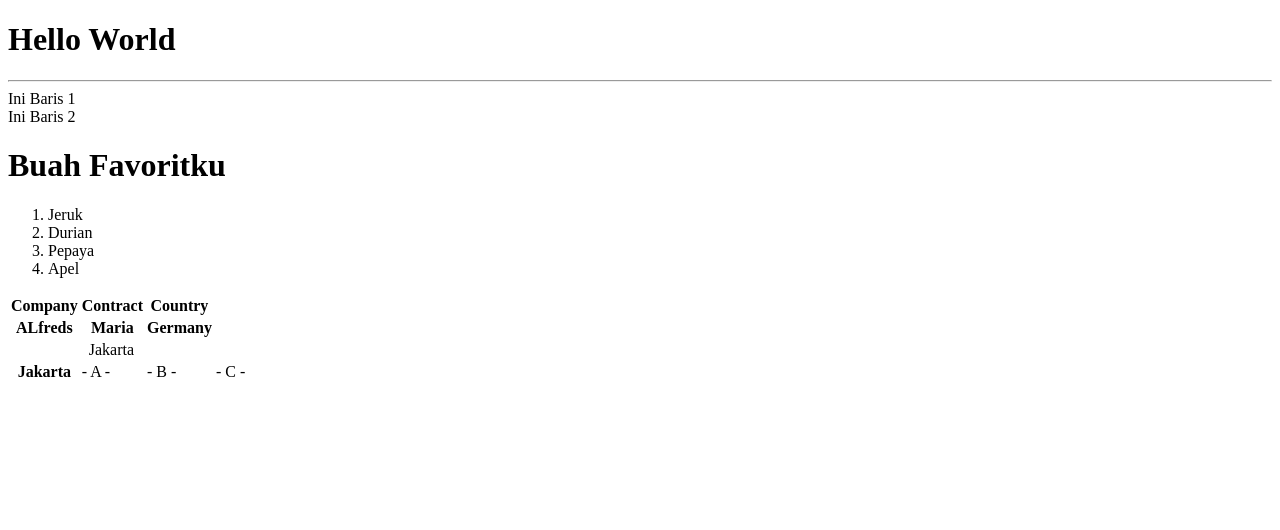
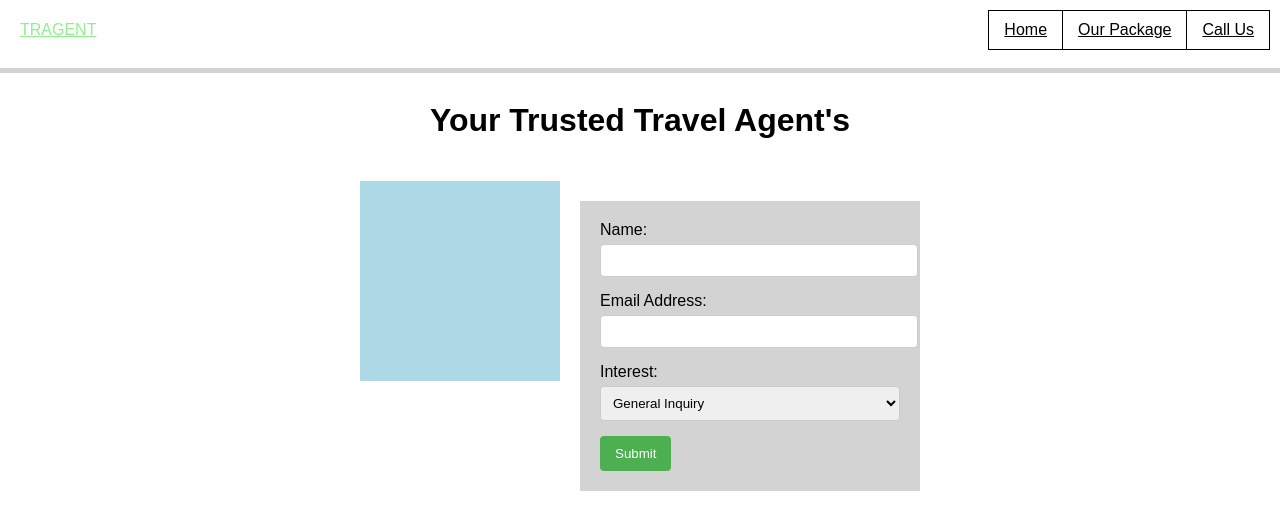
Before and after one commit to RaditiaSatriawan/backToWeb, a plain HTML site: page index.html in a window 1280 px wide. Drawn offline with Linux system fonts and the light colour scheme.

Commit message:
add some files

```diff
--- /dev/null
+++ b/css/style.css
@@ -0,0 +1,122 @@
+/* Existing CSS styles */
+body {
+    margin: 0;
+    font-family: Arial, Helvetica, sans-serif;
+    display: flex;
+    flex-direction: column;
+}
+
+.topnav {
+    overflow: hidden;
+    padding: 5px;
+    display: flex;
+    justify-content: space-between;
+    align-items: center;
+}
+
+.topnav a {
+    color: black;
+    text-align: center;
+    margin: auto;
+    width: auto;
+    padding: 5px;
+    /* Adjusted padding */
+}
+
+.topnav .active {
+    color: lightgreen;
+    margin-left: 10px;
+    /* Adjusted margin for TRAGENT */
+}
+
+.topnav-right {
+    padding: 5px;
+}
+
+table,
+th,
+td {
+    border: 1px solid black;
+    border-collapse: collapse;
+    padding: 10px;
+}
+
+
+.main-container {
+    display: flex;
+    justify-content: center;
+    align-items: flex-start;
+    flex-wrap: wrap;
+    margin-top: 20px;
+    /* Adjust as needed */
+}
+
+.banner {
+    width: 200px;
+    /* Adjust width as needed */
+    height: 200px;
+    /* Adjust height as needed */
+    background-color: lightblue;
+    /* Example background color */
+    margin-right: 20px;
+    /* Add some space between the banner and the contact form */
+}
+
+.contact-form-container {
+    background-color: lightgrey;
+    /* Grey background color */
+    padding: 20px;
+    /* Add padding for spacing */
+    width: 300px;
+    /* Adjust form width as needed */
+    margin-top: 20px;
+    /* Adjust as needed */
+}
+
+.contact-form {
+    /* No specific styles needed */
+}
+
+.form-group {
+    margin-bottom: 15px;
+    /* Add margin between form groups */
+}
+
+label {
+    display: block;
+    /* Make labels block elements */
+    margin-bottom: 5px;
+    /* Add margin between labels and inputs */
+}
+
+input[type="text"],
+input[type="email"],
+select {
+    width: 100%;
+    /* Make inputs and select full width */
+    padding: 8px;
+    /* Add padding */
+    border: 1px solid #ccc;
+    /* Add border */
+    border-radius: 4px;
+    /* Add border radius */
+}
+
+button {
+    background-color: #4CAF50;
+    /* Green */
+    color: white;
+    padding: 10px 15px;
+    border: none;
+    border-radius: 4px;
+    cursor: pointer;
+}
+
+button:hover {
+    background-color: #45a049;
+}
+
+h1 {
+    text-align: center;
+    /* Center the h1 title */
+}
--- a/index.html
+++ b/index.html
@@ -1,47 +1,55 @@
 <!DOCTYPE html>
 <html lang="en">
+
 <head>
     <meta charset="UTF-8">
     <meta name="viewport" content="width=device-width, initial-scale=1.0">
-    <title>Document</title>
+    <link rel="stylesheet" href="css/style.css">
+    <title>Your Travel Agent</title>
 </head>
+
 <body>
-    <h1>Hello World</h1>
-    <hr>
-    Ini Baris 1
-    <br>
-    Ini Baris 2
+    <div class="topnav">
+        <a class="active" href="#home">TRAGENT</a>
+        <div class="topnav-right">
+            <table>
+                <tr>
+                    <td><a href="">Home</a></td>
+                    <td><a href="">Our Package</a></td>
+                    <td><a href="">Call Us</a></td>
+                </tr>
+            </table>
+        </div>
+    </div>
+    <hr width="100%;" color="lightgrey" size="5">
+    <h1>Your Trusted Travel Agent's</h1>
+    <div class="main-container">
+        <div class="banner">
+            <!-- Square photo banner goes here -->
+        </div>
+        <div class="contact-form-container">
+            <form class="contact-form">
+                <div class="form-group">
+                    <label for="name">Name:</label>
+                    <input type="text" id="name" name="name" required>
+                </div>
+                <div class="form-group">
+                    <label for="email">Email Address:</label>
+                    <input type="email" id="email" name="email" required>
+                </div>
+                <div class="form-group">
+                    <label for="interest">Interest:</label>
+                    <select id="interest" name="interest">
+                        <option value="general">General Inquiry</option>
+                        <option value="booking">Booking</option>
+                        <option value="feedback">Feedback</option>
+                        <!-- Add more options as needed -->
+                    </select>
+                </div>
+                <button type="submit">Submit</button>
+            </form>
+        </div>
+    </div>
+</body>
 
-    <h1>Buah Favoritku</h1>
-    <ol type="1">
-        <li>Jeruk</li>
-        <li>Durian</li>
-        <li>Pepaya</li>
-        <li>Apel</li>
-    </ol>
-
-    <table>
-        <tr>
-            <th>Company</th>
-            <th>Contract</th>
-            <th>Country</th>
-        </tr>
-        <tr>
-            <th>ALfreds</th>
-            <th>Maria</th>
-            <th>Germany</th>
-        </tr>
-        <tr>
-            <td colspan="3">
-                <center>Jakarta</center>
-            </td>
-        </tr>
-        <tr>
-            <th rowspan="3">Jakarta</th>
-            <td> - A - </td>
-            <td> - B - </td>
-            <td> - C - </td>
-        </tr>
-    </table>
-</body>
 </html>
```
Also changed, not shown: js/script.js (added).
